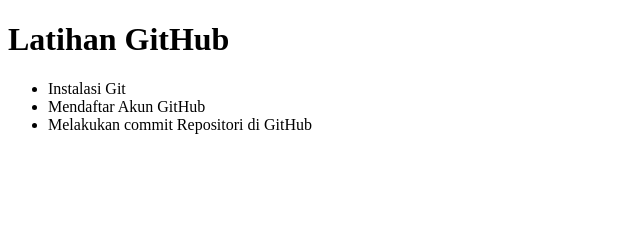
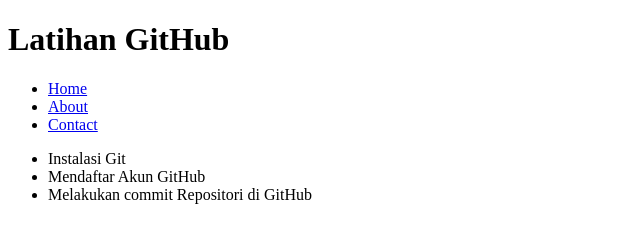
Before and after one commit to Lutvianaa/latihan-project, a plain HTML site: page index.html in a window 1280 px wide. Shown: the whole page, without its empty margins (0-640 px from the left). Drawn offline with Linux system fonts and the light colour scheme.

Commit message:
add index menu

```diff
--- a/index.html
+++ b/index.html
@@ -7,6 +7,11 @@
 </head>
 <body>
     <h1>Latihan GitHub</h1>
+    <ul class="menu">
+        <li><a href="#">Home</a></li>
+        <li><a href="about.html">About</a></li>
+        <li><a href="contact.html">Contact</a></li>
+    </ul>
     <ul>
         <li>Instalasi Git</li>
         <li>Mendaftar Akun GitHub</li>
```
